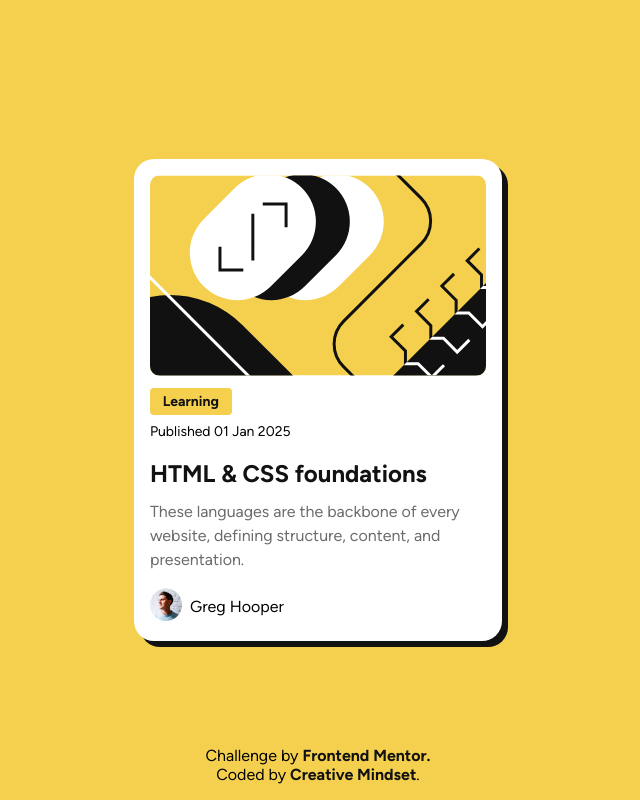
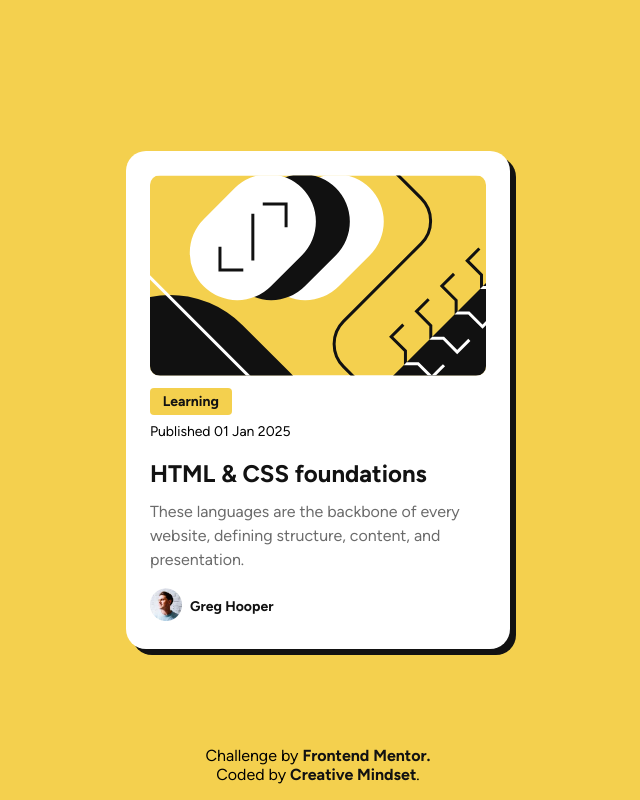
Before and after one commit to Creative-mindset21/Frontend-Mentor-Projects, a plain HTML site: page Blog preview card/index.html in a window 1280 px wide. Shown: the whole page, without its empty margins (322-962 px from the left). Drawn offline with Linux system fonts and the light colour scheme.

Commit message:
updated the style.css

```diff
--- a/Blog preview card/style.css
+++ b/Blog preview card/style.css
@@ -38,7 +38,7 @@ main {
   align-items: center;
   justify-content: center;
   flex-direction: column;
-  padding: 1rem;
+  padding: 1.5rem;
   gap: 0.5rem;
   border-radius: 20px;
   box-shadow: 6px 6px hsl(0, 0%, 7%);
@@ -105,6 +105,12 @@ main {
   object-fit: cover;
 }
 
+.user-name p {
+  font-weight: bold;
+  color: hsl(0, 0%, 7%);
+  font-size: 0.875rem;
+}
+
 /* !FOOTER CSS */
 footer {
   position: absolute;
```
